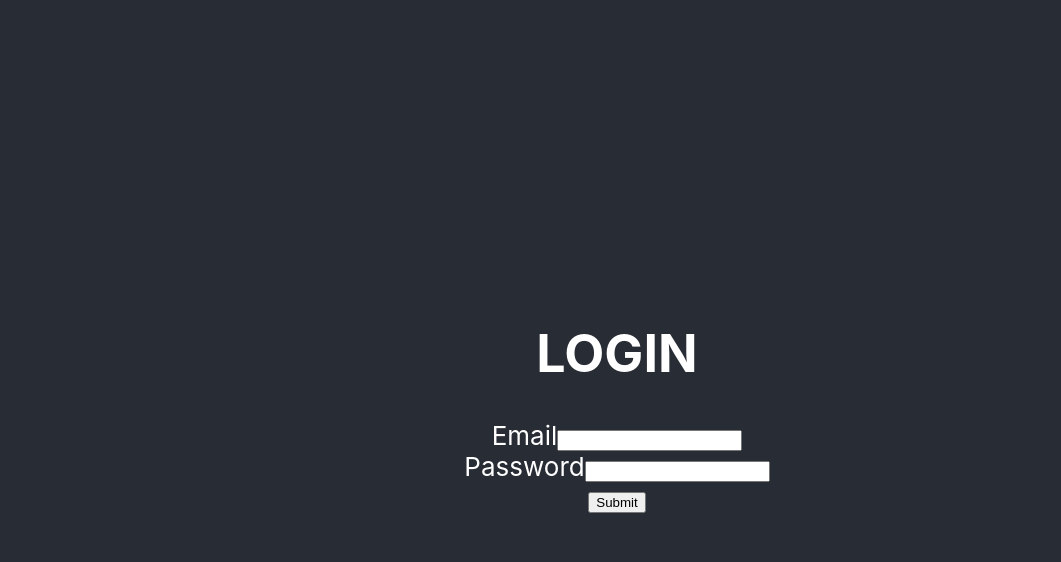
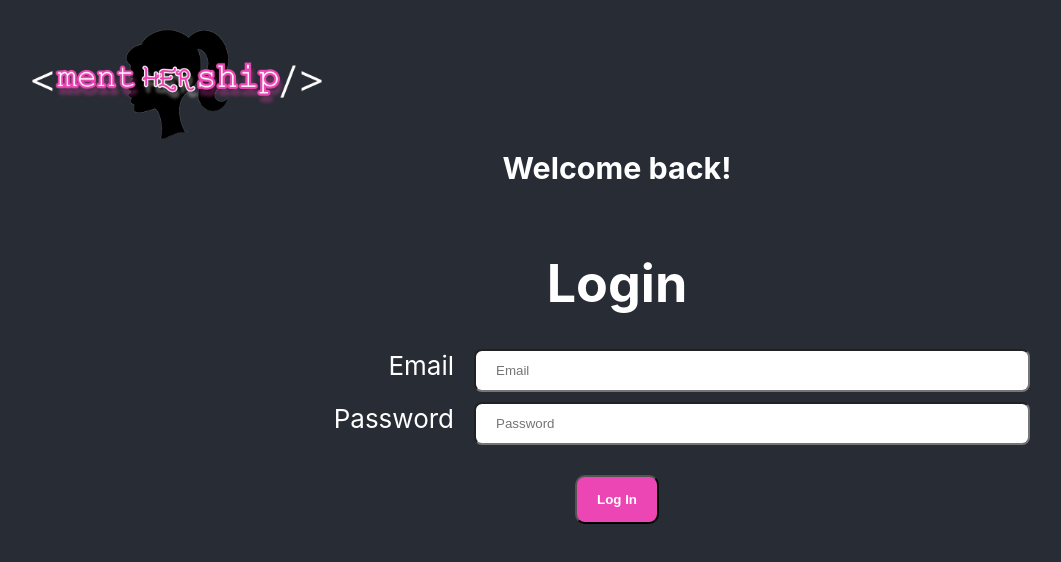
Before and after one commit to shaylagrymaloski/mentHERship, a React (Create React App) app in the folder client/: page /login in a window 1280 px wide. Shown: the top 562 px of the page, without its empty margins (23-1084 px from the left). Built offline with nearby package versions, Linux system fonts and the light colour scheme.

Commit message:
styling and reformatting of register and login page

```diff
--- a/client/src/App.css
+++ b/client/src/App.css
@@ -2,9 +2,9 @@
   text-align: center;
   background-color: #282c34;
   min-height: 100vh;
-  display: flex;
-  flex-direction: column;
-  align-items: center;
+  /* display: flex;
+  flex-direction: column; */
+ /* align-items: center;*/
   justify-content: center;
   font-size: calc(10px + 2vmin);
   color: white;
@@ -14,6 +14,7 @@
   top: 10px;
   height: 50vmin;
   pointer-events: none;
+  size: auto;
 }
 
 @media (prefers-reduced-motion: no-preference) {
@@ -55,6 +56,60 @@
 .login {
   height: 5vmin;
   pointer-events: none;
+}
 
+button[type="submit"]{
+  padding-right: 20px;
+  padding-left: 20px;
+  padding-top: 15px;
+  padding-bottom: 15px;
+  margin-top: 20px;
+  margin-bottom: 30px;
+  font-weight: bolder;
+  color:white;
+  background-color: #EB46B4;
+  border-radius: 10px;
+}
 
+input[type="text"]{
+  width: 40%;
+  margin-bottom: 10px;
+  margin-left: 20px;
+  padding: 12px 20px;
+  border-radius: 8px;
 }
+
+.form-control{
+  width: 40%;
+  margin-bottom: 10px;
+  margin-left: 20px;
+  padding: 12px 20px;
+  border-radius: 8px;
+}
+
+.pageTitle{
+  color: white;
+}
+
+.registerText{
+  display: inline-block;
+  clear: left;
+  width: 250px;
+  text-align: right;
+}
+
+.container{
+  display: flex;
+  flex-direction: column;
+  padding-top: 120px;
+}
+
+.startContainer{
+  display: flex;
+  flex-direction: column;
+  align-items: center;
+}
+
+input[type="radio"]{
+  margin: 10px;
+}
--- a/client/src/components/Footer/Footer.css
+++ b/client/src/components/Footer/Footer.css
@@ -3,97 +3,14 @@
   background-color:#26272b;
   padding:45px 0 20px;
   font-size:15px;
-  line-height:24px;
-  color:#737373;
-  margin-left: 1%;
+  /*color:#737373;*/
+  color: white;
   width:100%;
   height:100px;
   position:absolute;
   bottom:0;
   left:0;
+  display: flex;
+  flex-direction: row;
+  justify-content: center;
 }
-.site-footer hr
-{
-  border-top-color:#bbb;
-  opacity:0.5
-}
-
-.site-footer hr.small
-{
-  margin:20px 0
-}
-.site-footer h6
-{
-  color:#fff;
-  font-size:16px;
-  text-transform:uppercase;
-  margin-top:5px;
-  letter-spacing:2px
-}
-.site-footer a
-{
-  color:#737373;
-}
-.site-footer a:hover
-{
-  color:#3366cc;
-  text-decoration:none;
-}
-.footer-links
-{
-  padding-left:0;
-  list-style:none
-}
-.footer-links li
-{
-  display:block
-}
-.footer-links a
-{
-  color:#737373
-}
-.footer-links a:active,.footer-links a:focus,.footer-links a:hover
-{
-  color:#3366cc;
-  text-decoration:none;
-}
-.footer-links.inline li
-{
-  display:inline-block
-}
-.site-footer .social-icons
-{
-  text-align:right
-}
-.site-footer .social-icons a
-{
-  width:40px;
-  height:40px;
-  line-height:40px;
-  margin-left:6px;
-  margin-right:0;
-  border-radius:100%;
-  background-color:#33353d
-}
-.copyright-text
-{
-  margin:0
-}
-@media (max-width:991px)
-{
-  .site-footer [class^=col-]
-  {
-    margin-bottom:30px
-  }
-}
-@media (max-width:767px)
-{
-  .site-footer
-  {
-    padding-bottom:0
-  }
-  .site-footer .copyright-text,.site-footer .social-icons
-  {
-    text-align:right
-  }
-}
--- a/client/src/components/Footer/index.js
+++ b/client/src/components/Footer/index.js
@@ -8,31 +8,13 @@ const Footer = () => {
   return (
 
     <footer class="site-footer">
-      <div class="container">
         <div class="row">
-          <div class="col-sm-12 col-md-6">
-            <h6><Link to="/donations"><img src={donate}  alt="logo" />
-</Link></h6>
-            <p class="text-justify"> We rely soley on donations to fund our mentorship program.
-                    All donations go to improving our program by adding
-                    more learning opportunities for both our mentors and mentees!</p>
-          </div>
-
-
+          <h6><Link to="/donations"><img src={donate}  alt="logo" /> </Link></h6>
+          <p class="text-justify"> We rely soley on donations to fund our mentorship program.
+                  All donations go to improving our program by adding
+                  more learning opportunities for both our mentors and mentees!</p>
         </div>
-
-      </div>
-      <div class="container">
-        <div class="row">
-          <div class="col-md-8 col-sm-6 col-xs-12">
-            <p class="copyright-text">
-
-            </p>
-          </div>
-
-        </div>
-      </div>
-</footer>
+    </footer>
   );
 };
 
--- a/client/src/components/Header/Header.css
+++ b/client/src/components/Header/Header.css
@@ -1,11 +1,19 @@
 .header {
     width: 100%;
     height: 100px;
-    background-color: #232323;
+  background-color: #282c34;
     display: flex;
     flex-direction: row;
     justify-content: space-between;
     align-items: center;
     top: 0;
     position: absolute;
+    padding: 10px;
   }
+
+.headerLogo{
+  width: 300px;
+  height: auto;
+  margin-top: 50px;
+  margin-left: 40px;
+}
--- a/client/src/components/Header/index.js
+++ b/client/src/components/Header/index.js
@@ -1,15 +1,13 @@
 import React from "react";
 import { Link } from "react-router-dom";
+import logo from '../../logo-headtags.png';
 
 import "./Header.css";
 
 const Header = () => {
   return (
     <div className="header">
-        <div><Link to="/">Home</Link></div>
-        <div><Link to="/donations">Donations</Link></div>
-
-
+        <div><Link to="/"> <img className="headerLogo" src={logo} alt="logo" /> </Link></div>
     </div>
   );
 };
--- a/client/src/pages/Login.js
+++ b/client/src/pages/Login.js
@@ -1,5 +1,6 @@
 import "../App.css";
 import React, {useState, useRef} from "react";
+import Header from "../components/Header/index"
 
 const Login = () => {
   const [email, setEmail] = useState([])
@@ -32,20 +33,22 @@ const Login = () => {
 
 
   return(
-    <div>
-      <h1>LOGIN</h1>
+
+    <div class="container">
+      <Header />
+      <h3>Welcome back!</h3>
+      <h1 class="pageTitle">Login</h1>
       <form>
-        <label>
-          <span>Email</span>
-          <input name="email" ref={emailRef} onChange={handleEmailChange}/>
-        </label>
-        <br></br>
-        <label>
-          <span>Password</span>
-          <input name="password" ref={passwordRef} onChange={handlePasswordChange}/>
-        </label>
+        <div id="loginDiv">
+          <label class="registerText">Email</label>
+            <input type="text" name="email" placeholder="Email" ref={emailRef} onChange={handleEmailChange}/>
+          <br></br>
+          <label class="registerText">Password</label>
+            <input type="text" name="password" placeholder="Password" ref={passwordRef} onChange={handlePasswordChange}/>
+        </div>
+
         <div>
-          <button type="submit" onClick={handleSubmit}>Submit</button>
+          <button type="submit" onClick={handleSubmit}>Log In</button>
         </div>
       </form>
     </div>
--- a/client/src/pages/Register.js
+++ b/client/src/pages/Register.js
@@ -1,6 +1,7 @@
 import "../App.css";
 import React, {Component} from "react";
 import FormValidator from '../FormValidator';
+import Header from "../components/Header/index"
 
 
 
@@ -93,26 +94,27 @@ class Register extends Component{
   let validation = this.submitted ?this.validator.validate(this.state) : this.state.validation
   return (
   <div className="container">
+    <Header />
     <div className="row">
       <div className="col-md-4 col-md-offset-4">
         <form className="registrationForm">
           <h2>Registration</h2>
           <div className={validation.email.isInvalid && 'has-error'}>
-            <label htmlFor = "first_name">First Name</label>
+            <label class="registerText" htmlFor = "first_name">First Name</label>
             <input type="string" className="form-control" name="first_name" placeholder="First Name" onChange={this.handleInputChange} /> <span className="help-block">{validation.first_name.message}</span> </div>
             <div className={validation.email.isInvalid && 'has-error'}>
-            <label htmlFor = "last_name">Last Name</label>
+            <label class="registerText" htmlFor = "last_name">Last Name</label>
             <input type="string" className="form-control" name="last_name" placeholder="Last Name" onChange={this.handleInputChange} /> <span className="help-block">{validation.last_name.message}</span> </div>
             <div className={validation.email.isInvalid && 'has-error'}>
-            <label htmlFor = "email">Email address</label>
+            <label class="registerText" htmlFor = "email">Email address</label>
             <input type="email" className="form-control" name="email" placeholder="Email address" onChange={this.handleInputChange} /> <span className="help-block">{validation.email.message}</span> </div>
             <div className={validation.password.isInvalid && 'has-error'}>
-            <label htmlFor = "password">Password</label>
+            <label class="registerText" htmlFor = "password">Password</label>
             <input type="password" className="form-control" name="password" placeholder="Password" onChange={this.handleInputChange} /> <span className="help-block">{validation.password.message}</span> </div>
             <div className={validation.password_confirmation.isInvalid && 'has-error'}>
-            <label htmlFor = "password_confirmation">Confirm Password</label>
+            <label class="registerText" htmlFor = "password_confirmation">Confirm Password</label>
             <input type="password" className="form-control" name="password_confirmation" placeholder="Confirm Password" onChange={this.handleInputChange} /> <span className="help-block">{validation.password_confirmation.message}</span> </div>
-            <h3>Do you want to be a mentee or mentor?</h3>
+            <h4>Do you want to be a mentee or mentor?</h4>
             <div className="radio">
           <label>
             <input
@@ -137,15 +139,15 @@ class Register extends Component{
         </div>
 
         <div>
-          <h5>Which university are you interested in?</h5>
+          <h4>Which university are you interested in?</h4>
           <div className={validation.email.isInvalid && 'has-error'}>
             <label htmlFor = "university">Canadian University</label>
             <input type="string" className="form-control" name="university" placeholder="University" onChange={this.handleInputChange} /> <span className="help-block">{validation.university.message}</span> </div>
         </div>
-            <button onClick={this.handleFormSubmit} className="btn btn-primary"> Register </button>
+            <button type="submit" onClick={this.handleFormSubmit} className="btn btn-primary"> Register </button>
         </form>
+      </div>
     </div>
-  </div>
   </div>
   )
   }
--- a/client/src/pages/StartPage.js
+++ b/client/src/pages/StartPage.js
@@ -11,7 +11,7 @@ import Footer from '../components/Footer';
 
 const StartPage = () => {
     return (
-      <div>
+      <div class="startContainer">
             <img src={logo} className="App-logo" alt="logo" />
             <div>
               <div> <Link to="/register"><img src={register} className="login"/> </Link></div>
@@ -19,9 +19,6 @@ const StartPage = () => {
             </div>
             <Footer/>
       </div>
-
-
-
     );
   };
 
```
